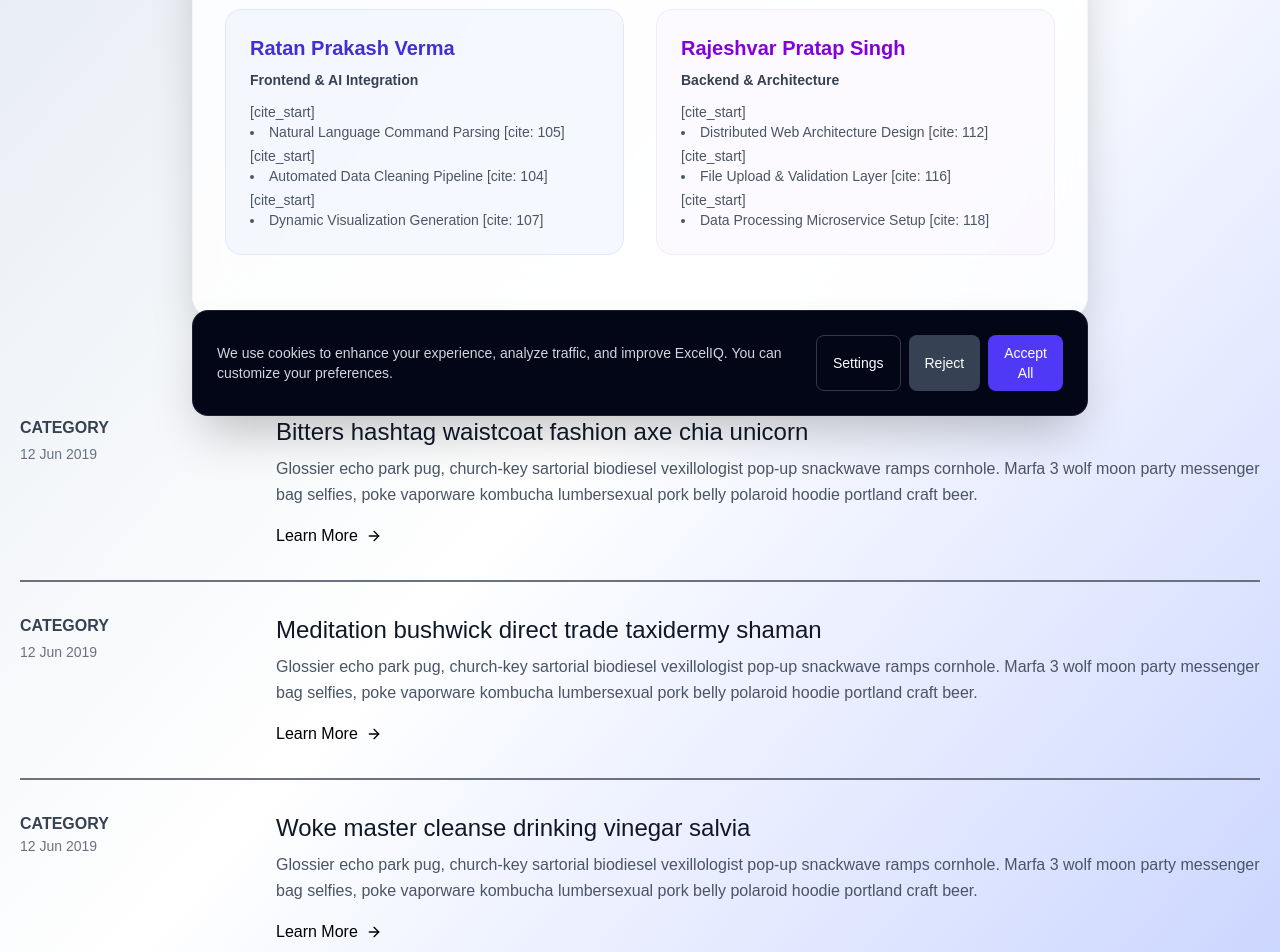
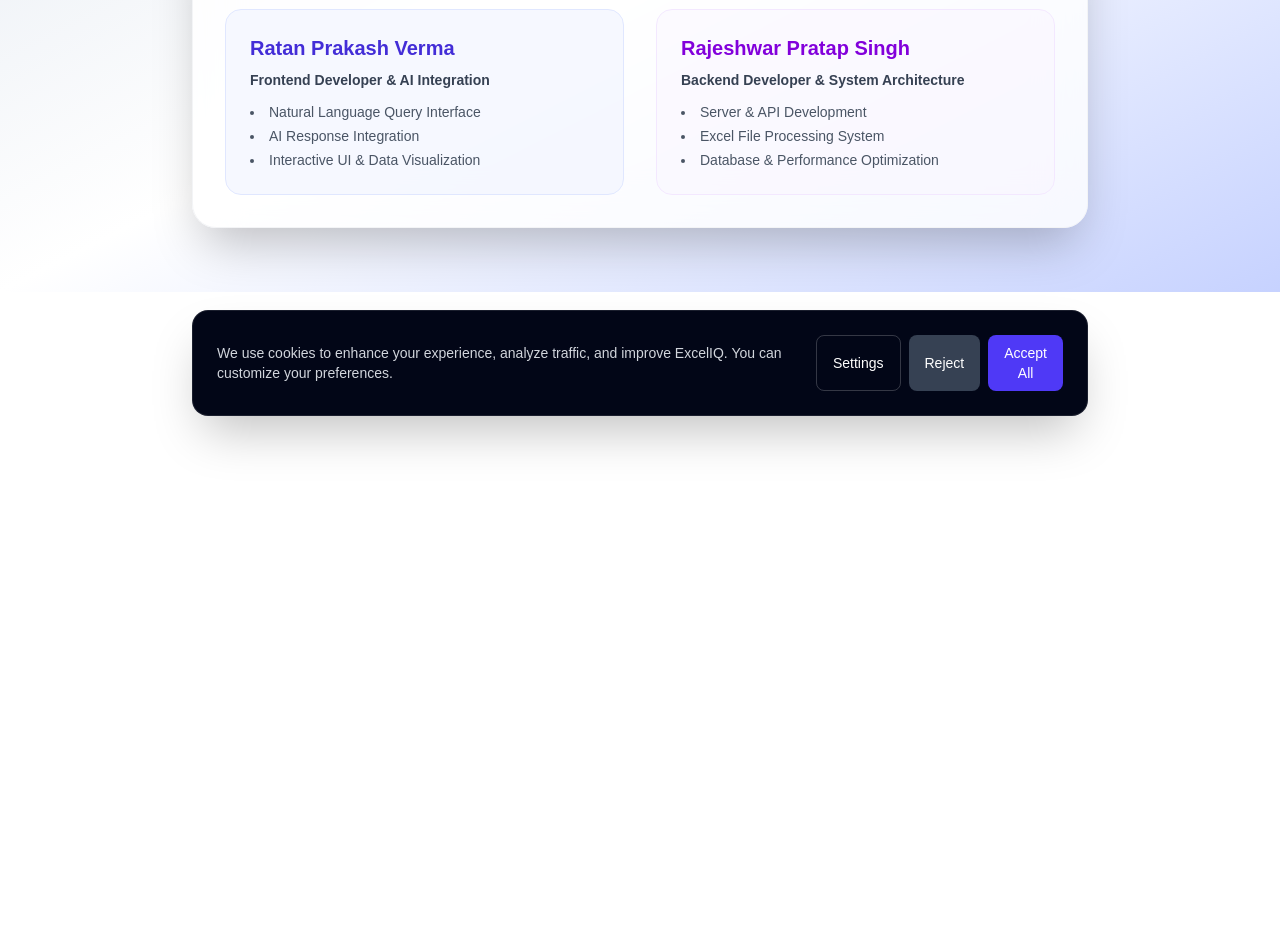
Before and after one commit to digipodium/ExcelIQ, a Next.js app in the folder frontend/: page /about in a window 1280 px wide. Shown: the part 360-1312 px from the top of the page. After the commit the page ends 800 px from the top, so only its background shows below. Built offline with nearby package versions, Linux system fonts and the light colour scheme.

Commit message:
edited about and pricing pages

```diff
--- a/frontend/src/app/(main)/about/page.jsx
+++ b/frontend/src/app/(main)/about/page.jsx
@@ -1,157 +1,69 @@
-import React from 'react'
+import React from 'react';
 
 const Company = () => {
   return (
+    <div className="relative overflow-hidden bg-gradient-to-br from-slate-200 via-white to-indigo-200 py-16">
 
-        <div className="relative overflow-hidden bg-gradient-to-br from-slate-200 via-white to-indigo-200 py-16">
-            {/*About Section */}
+      {/* About Section */}
       <section id="about" className="scroll-mt-32 max-w-4xl mx-auto">
         <div className="text-center mb-12">
           <h1 className="text-4xl md:text-5xl font-extrabold text-slate-900 mb-6">
-                        About <span className="bg-gradient-to-r from-indigo-600 to-purple-600 bg-clip-text text-transparent">Excel IQ</span>
+            About <span className="bg-gradient-to-r from-indigo-600 to-purple-600 bg-clip-text text-transparent">ExcelIQ</span>
           </h1>
           <p className="text-lg text-gray-600 leading-relaxed">
-                        ExcelIQ is proposed as a web-based AI platform that enables users to perform Excel-related tasks through natural language without relying on Excel add-ins[cite: 9]. [cite_start]The project aims to make spreadsheet intelligence accessible, efficient, and intuitive for users of all skill levels[cite: 12].
+            <strong>ExcelIQ</strong> is an AI-powered Excel Assistant designed to simplify spreadsheet tasks using natural language.
+            It helps users analyze data, generate formulas, clean datasets, and create visualizations without needing advanced Excel skills.
+            Our goal is to make Excel smarter, faster, and more accessible for everyone.
           </p>
         </div>
 
+        {/* Team Section */}
         <div className="bg-white/80 backdrop-blur-xl border border-gray-100 rounded-3xl p-8 shadow-2xl">
-                    <h2 className="text-2xl font-bold text-black-800 mb-8 text-center">Project Team</h2>
-                    <div className="grid md:grid-cols-2 gap-8 mb-8 ">
+          <h2 className="text-2xl font-bold text-gray-800 mb-8 text-center">
+            Team ExcelIQ
+          </h2>
+
+          <div className="grid md:grid-cols-2 gap-8">
+
+            {/* Member 1 */}
             <div className="bg-indigo-50/50 p-6 rounded-2xl border border-indigo-100">
-                            <h3 className="text-xl font-bold text-indigo-700 mb-2">Ratan Prakash Verma</h3>
-                            <p className="text-sm font-semibold text-gray-700 mb-3">Frontend & AI Integration</p>
+              <h3 className="text-xl font-bold text-indigo-700 mb-2">
+                Ratan Prakash Verma
+              </h3>
+              <p className="text-sm font-semibold text-gray-700 mb-3">
+                Frontend Developer & AI Integration
+              </p>
               <ul className="text-sm text-gray-600 space-y-1 list-disc list-inside">
-                                [cite_start]<li>Natural Language Command Parsing [cite: 105]</li>
-                                [cite_start]<li>Automated Data Cleaning Pipeline [cite: 104]</li>
-                                [cite_start]<li>Dynamic Visualization Generation [cite: 107]</li>
+                <li>Natural Language Query Interface</li>
+                <li>AI Response Integration</li>
+                <li>Interactive UI & Data Visualization</li>
               </ul>
             </div>
+
+            {/* Member 2 */}
             <div className="bg-purple-50/50 p-6 rounded-2xl border border-purple-100">
-                            <h3 className="text-xl font-bold text-purple-700 mb-2">Rajeshvar Pratap Singh</h3>
-                            <p className="text-sm font-semibold text-gray-700 mb-3">Backend & Architecture</p>
+              <h3 className="text-xl font-bold text-purple-700 mb-2">
+                Rajeshwar Pratap Singh
+              </h3>
+              <p className="text-sm font-semibold text-gray-700 mb-3">
+                Backend Developer & System Architecture
+              </p>
               <ul className="text-sm text-gray-600 space-y-1 list-disc list-inside">
-                                [cite_start]<li>Distributed Web Architecture Design [cite: 112]</li>
-                                [cite_start]<li>File Upload & Validation Layer [cite: 116]</li>
-                                [cite_start]<li>Data Processing Microservice Setup [cite: 118]</li>
+                <li>Server & API Development</li>
+                <li>Excel File Processing System</li>
+                <li>Database & Performance Optimization</li>
               </ul>
             </div>
+
           </div>
         </div>
       </section>
 
-            {/* Blog Section */}
-            <section className="text-gray-600 body-font overflow-hidden">
-                <div className="container px-5 py-24 mx-auto">
-                    <div className="-my-8 divide-y-2 divide-gray-500">
-                        <div className="py-8 flex flex-wrap md:flex-nowrap">
-                            <div className="md:w-64 md:mb-0 mb-6 flex-shrink-0 flex flex-col">
-                                <span className="font-semibold title-font text-gray-700">
-                                    CATEGORY
-                                </span>
-                                <span className="mt-1 text-gray-500 text-sm">12 Jun 2019</span>
+      {/* Optional: Remove this section if not needed */}
+      {/* You can later replace with real blog or features */}
+
     </div>
-                            <div className="md:flex-grow">
-                                <h2 className="text-2xl font-medium text-gray-900 title-font mb-2">
-                                    Bitters hashtag waistcoat fashion axe chia unicorn
-                                </h2>
-                                <p className="leading-relaxed">
-                                    Glossier echo park pug, church-key sartorial biodiesel vexillologist
-                                    pop-up snackwave ramps cornhole. Marfa 3 wolf moon party messenger
-                                    bag selfies, poke vaporware kombucha lumbersexual pork belly
-                                    polaroid hoodie portland craft beer.
-                                </p>
-                                <a className="text-black inline-flex items-center mt-4">
-                                    Learn More
-                                    <svg
-                                        className="w-4 h-4 ml-2"
-                                        viewBox="0 0 24 24"
-                                        stroke="currentColor"
-                                        strokeWidth={2}
-                                        fill="none"
-                                        strokeLinecap="round"
-                                        strokeLinejoin="round"
-                                    >
-                                        <path d="M5 12h14" />
-                                        <path d="M12 5l7 7-7 7" />
-                                    </svg>
-                                </a>
-                            </div>
-                        </div>
-                        <div className="py-8 flex flex-wrap md:flex-nowrap">
-                            <div className="md:w-64 md:mb-0 mb-6 flex-shrink-0 flex flex-col">
-                                <span className="font-semibold title-font text-gray-700">
-                                    CATEGORY
-                                </span>
-                                <span className="mt-1 text-gray-500 text-sm">12 Jun 2019</span>
-                            </div>
-                            <div className="md:flex-grow">
-                                <h2 className="text-2xl font-medium text-gray-900 title-font mb-2">
-                                    Meditation bushwick direct trade taxidermy shaman
-                                </h2>
-                                <p className="leading-relaxed">
-                                    Glossier echo park pug, church-key sartorial biodiesel vexillologist
-                                    pop-up snackwave ramps cornhole. Marfa 3 wolf moon party messenger
-                                    bag selfies, poke vaporware kombucha lumbersexual pork belly
-                                    polaroid hoodie portland craft beer.
-                                </p>
-                                <a className="text-black inline-flex items-center mt-4">
-                                    Learn More
-                                    <svg
-                                        className="w-4 h-4 ml-2"
-                                        viewBox="0 0 24 24"
-                                        stroke="currentColor"
-                                        strokeWidth={2}
-                                        fill="none"
-                                        strokeLinecap="round"
-                                        strokeLinejoin="round"
-                                    >
-                                        <path d="M5 12h14" />
-                                        <path d="M12 5l7 7-7 7" />
-                                    </svg>
-                                </a>
-                            </div>
-                        </div>
-                        <div className="py-8 flex flex-wrap md:flex-nowrap">
-                            <div className="md:w-64 md:mb-0 mb-6 flex-shrink-0 flex flex-col">
-                                <span className="font-semibold title-font text-gray-700">
-                                    CATEGORY
-                                </span>
-                                <span className="text-sm text-gray-500">12 Jun 2019</span>
-                            </div>
-                            <div className="md:flex-grow">
-                                <h2 className="text-2xl font-medium text-gray-900 title-font mb-2">
-                                    Woke master cleanse drinking vinegar salvia
-                                </h2>
-                                <p className="leading-relaxed">
-                                    Glossier echo park pug, church-key sartorial biodiesel vexillologist
-                                    pop-up snackwave ramps cornhole. Marfa 3 wolf moon party messenger
-                                    bag selfies, poke vaporware kombucha lumbersexual pork belly
-                                    polaroid hoodie portland craft beer.
-                                </p>
-                                <a className="text-black inline-flex items-center mt-4">
-                                    Learn More
-                                    <svg
-                                        className="w-4 h-4 ml-2"
-                                        viewBox="0 0 24 24"
-                                        stroke="currentColor"
-                                        strokeWidth={2}
-                                        fill="none"
-                                        strokeLinecap="round"
-                                        strokeLinejoin="round"
-                                    >
-                                        <path d="M5 12h14" />
-                                        <path d="M12 5l7 7-7 7" />
-                                    </svg>
-                                </a>
-                            </div>
-                        </div>
-                    </div>
-                </div>
-            </section>
-        </div>
-
-    )
-}
+  );
+};
 
 export default Company;
--- a/frontend/src/app/(main)/pricing/page.jsx
+++ b/frontend/src/app/(main)/pricing/page.jsx
@@ -9,7 +9,7 @@ export default function Pricing() {
             Simple & Transparent Pricing
           </h1>
           <p className="text-lg text-gray-600 max-w-2xl mx-auto">
-            Choose a plan that fits your investment journey. Upgrade anytime as you grow with BharatInvesto.
+            Boost your productivity with AI-powered Excel automation and insights using ExcelIQ.
           </p>
         </div>
 
@@ -23,10 +23,10 @@ export default function Pricing() {
             <p className="text-gray-500 mb-6">Free Forever</p>
 
             <ul className="space-y-3 text-gray-700 mb-8">
-              <li>✔ Live Market Overview</li>
-              <li>✔ Basic Stock Tracking</li>
-              <li>✔ Limited Research Access</li>
-              <li>✔ Community Support</li>
+              <li>✔ Upload Excel Files</li>
+              <li>✔ Basic Data Analysis</li>
+              <li>✔ Limited AI Queries</li>
+              <li>✔ Simple Charts</li>
             </ul>
 
             <button className="w-full bg-black text-white py-3 rounded-lg hover:bg-gray-800 transition">
@@ -34,7 +34,7 @@ export default function Pricing() {
             </button>
           </div>
 
-          {/* Pro Plan (Highlighted) */}
+          {/* Pro Plan */}
           <div className="bg-black text-white shadow-xl rounded-2xl p-8 transform scale-105">
             <div className="mb-4">
               <span className="bg-white text-black text-xs font-semibold px-3 py-1 rounded-full">
@@ -43,15 +43,15 @@ export default function Pricing() {
             </div>
 
             <h3 className="text-xl font-semibold mb-4">Pro</h3>
-            <p className="text-4xl font-bold mb-2">₹999</p>
+            <p className="text-4xl font-bold mb-2">₹499</p>
             <p className="text-gray-300 mb-6">per month</p>
 
             <ul className="space-y-3 mb-8">
-              <li>✔ Real-Time Market Data</li>
-              <li>✔ Advanced Technical Analysis</li>
-              <li>✔ Portfolio Tracking</li>
-              <li>✔ Smart Alerts & Notifications</li>
-              <li>✔ In-Depth Research Reports</li>
+              <li>✔ Unlimited Excel Uploads</li>
+              <li>✔ Advanced AI Data Insights</li>
+              <li>✔ Formula Generation</li>
+              <li>✔ Smart Charts & Visualizations</li>
+              <li>✔ Data Cleaning Automation</li>
             </ul>
 
             <button className="w-full bg-white text-black py-3 rounded-lg hover:bg-gray-200 transition">
@@ -62,15 +62,15 @@ export default function Pricing() {
           {/* Premium Plan */}
           <div className="bg-white shadow-lg rounded-2xl p-8 border">
             <h3 className="text-xl font-semibold mb-4">Premium</h3>
-            <p className="text-4xl font-bold mb-2">₹2499</p>
+            <p className="text-4xl font-bold mb-2">₹1499</p>
             <p className="text-gray-500 mb-6">per month</p>
 
             <ul className="space-y-3 text-gray-700 mb-8">
               <li>✔ Everything in Pro</li>
-              <li>✔ Exclusive Stock Picks</li>
+              <li>✔ AI Automation Workflows</li>
+              <li>✔ Bulk File Processing</li>
+              <li>✔ API Access</li>
               <li>✔ Priority Support</li>
-              <li>✔ Advanced Strategy Tools</li>
-              <li>✔ Early Feature Access</li>
             </ul>
 
             <button className="w-full bg-black text-white py-3 rounded-lg hover:bg-gray-800 transition">
@@ -83,8 +83,8 @@ export default function Pricing() {
         {/* Bottom Note */}
         <div className="text-center mt-16">
           <p className="text-gray-600">
-            All plans are designed to empower smarter investing.
-            Cancel or upgrade anytime.
+            Built for students, professionals, and businesses to simplify Excel with AI.
+            Upgrade anytime as your needs grow.
           </p>
         </div>
 
```
Lines whose indentation alone changed are shown as unchanged.
